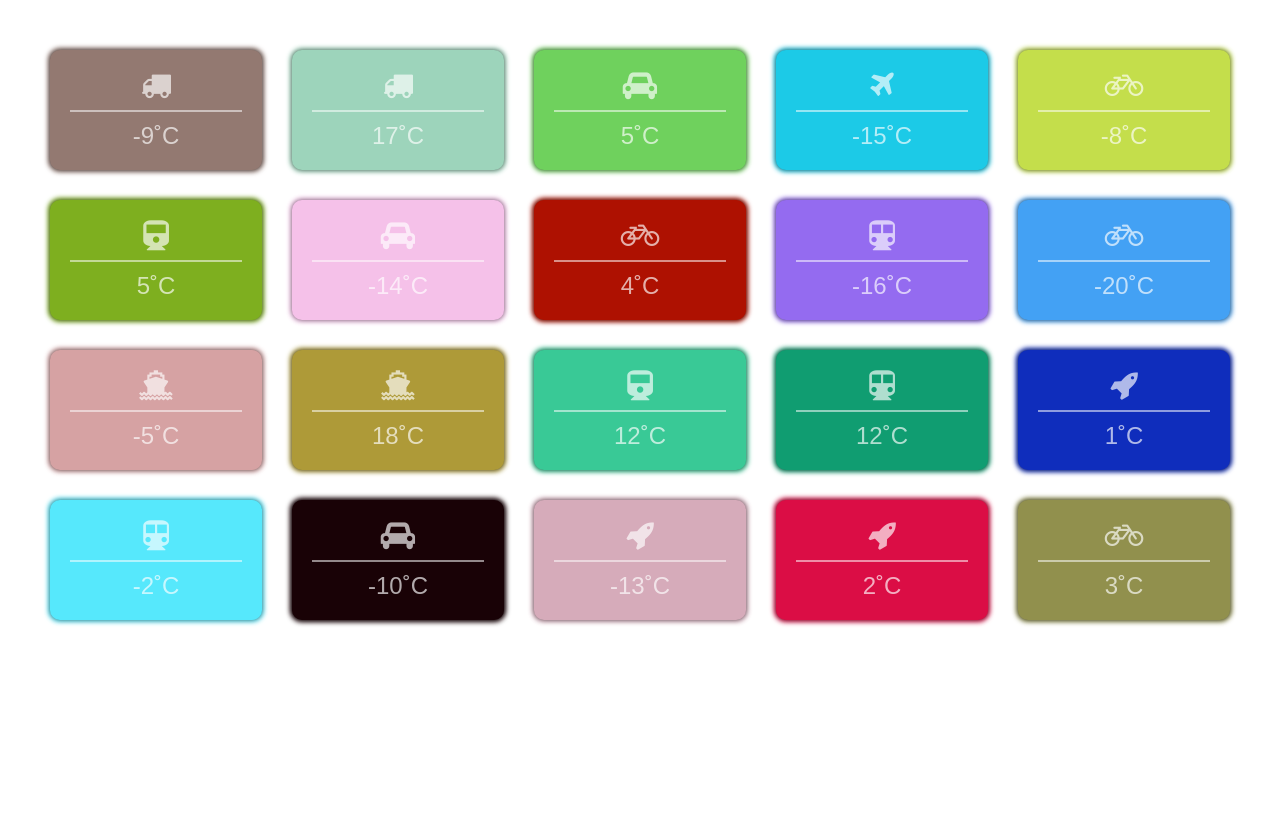
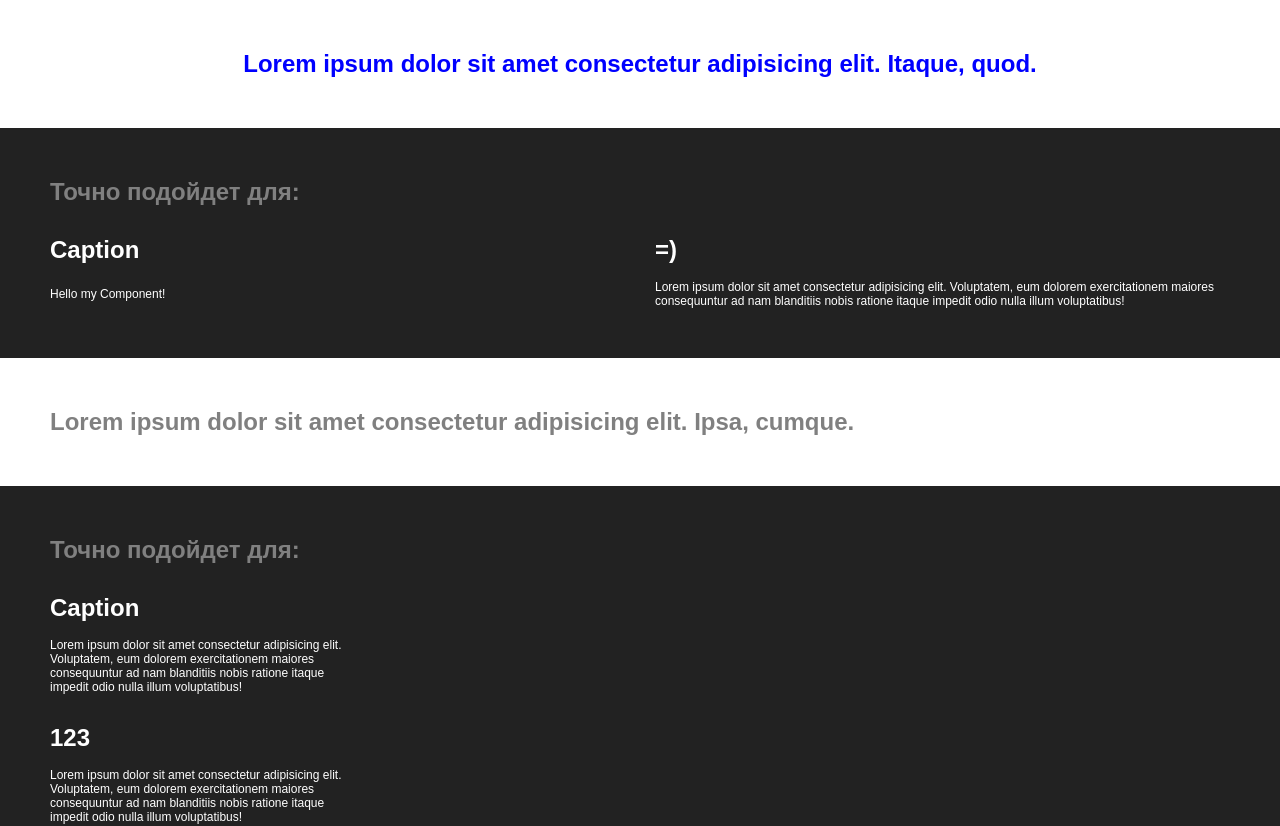
Before and after one commit to Lekso4ka/maxima-react, a React (Create React App) app: page / in a window 1280 px wide. Shown: the top 826 px of the page. Before the commit the page ends 800 px from the top, so only its background shows below. Built offline with nearby package versions, Linux system fonts and the light colour scheme.

Commit message:
Создание компонента с текстом TextBlock

```diff
--- a/src/App.jsx
+++ b/src/App.jsx
@@ -1,52 +1,39 @@
-import { getRGB, randNumber, getArray } from "./utils/functions"
+import { getArray } from "./utils/functions"
 
-const icons = [
-    "car",
-    "rocket",
-    "train",
-    "bicycle",
-    "truck",
-    "subway",
-    "plane",
-    "ship"
-];
-
-const Card = () => {
-    const color = getRGB();
-    const icon = icons[randNumber(icons.length)]
-    const st = {
-        backgroundColor: color,
-        boxShadow: `0 0 5px #0008, 0 0 5px 2px ${color}`
-    }
-    return <div className="weather-card" style={st}>
-        <i className={`fa fa-${icon}`} />
-        <hr />
-        <h3>{randNumber(20, -20)}˚C</h3>
-    </div>
-}
+import TestCard from "./components/TestCard/TestCard.jsx";
+import TextBlock from "./components/TextBlock/TextBlock";
 
 const App = () => {
-    // let n = 15;
-    // const arr = [];
-    // while(n--) {
-    //     arr.push(randNumber(5, 1));
-    // }
-    // console.log(arr);
 
-    // const newArr = [];
+    // const arr = getArray(20);
 
-    // for (let i = 0; i < arr.length; i++) {
-    //     newArr.push(<span key={i}>{arr[i]}</span>)
-    // }
-
-    const arr = getArray(20);
-
-    return <div className="weather-grid">
-       {/* {arr.map((item, index) => <span key={index}>{item}</span>)} */}
-       {/* {newArr} */}
-
-       {arr.map((item ,index) => <Card key={index}/>)}
-    </div>
+    return <>
+        <header></header>
+        <section className="banner">
+            <h1>Lorem ipsum dolor sit amet consectetur adipisicing elit. Itaque, quod.</h1>
+        </section>
+        <section className="second">
+            <h2>Точно подойдет для:</h2>
+            <div className="second__content">
+                <TextBlock
+                    name="Caption"
+                    text="Hello my Component!"
+                />
+                <TextBlock name="=)"/>
+            </div>
+        </section>
+        <section>
+            <h2>Lorem ipsum dolor sit amet consectetur adipisicing elit. Ipsa, cumque.</h2>
+        </section>
+        <section className="bottom">
+            <h2>Точно подойдет для:</h2>
+            <div className="bottom__content">
+                <TextBlock/>
+                <TextBlock name="123"/>
+                <TextBlock/>
+            </div>
+        </section>
+    </>
 }
 
 export default App;
--- /dev/null
+++ b/src/components/TestCard/TestCard.jsx
@@ -0,0 +1,28 @@
+import { getRGB, randNumber } from "../../utils/functions";
+
+const icons = [
+    "car",
+    "rocket",
+    "train",
+    "bicycle",
+    "truck",
+    "subway",
+    "plane",
+    "ship"
+];
+
+const Card = () => {
+    const color = getRGB();
+    const icon = icons[randNumber(icons.length)]
+    const st = {
+        backgroundColor: color,
+        boxShadow: `0 0 5px #0008, 0 0 5px 2px ${color}`
+    }
+    return <div className="weather-card" style={st}>
+        <i className={`fa fa-${icon}`} />
+        <hr />
+        <h3>{randNumber(20, -20)}˚C</h3>
+    </div>
+}
+
+export default Card;
--- /dev/null
+++ b/src/components/TextBlock/TextBlock.jsx
@@ -0,0 +1,19 @@
+import "./style.css";
+
+export default ({
+    name = "Caption",
+    text
+}) => {
+    return <div className="text-block">
+        <h3 className="text-block__caption">
+            {name}
+        </h3>
+        <p className="text-block__text">
+            {text
+                ? text
+                : "Lorem ipsum dolor sit amet consectetur adipisicing elit. Voluptatem, eum dolorem exercitationem maiores consequuntur ad nam blanditiis nobis ratione itaque impedit odio nulla illum voluptatibus!"
+            }
+            {/* {props.text && "Lorem ipsum dolor sit amet consectetur adipisicing elit. Voluptatem, eum dolorem exercitationem maiores consequuntur ad nam blanditiis nobis ratione itaque impedit odio nulla illum voluptatibus!"} */}
+        </p>
+    </div>
+}
--- /dev/null
+++ b/src/components/TextBlock/style.css
@@ -0,0 +1,10 @@
+.text-block {
+    display: grid;
+    gap: 16px;
+}
+.text-block__caption {
+    font-size: 24px;
+}
+.text-block__text {
+    font-size: 12px;
+}
--- a/src/index.css
+++ b/src/index.css
@@ -7,7 +7,7 @@ body {
 }
 #root {
   height: 100vh;
-  padding: 50px;
+  /* padding: 50px; */
 }
 #root>div {
   display: grid;
@@ -23,6 +23,10 @@ h1 {
   text-align: center;
   color: blue;
   margin: 0;
+}
+
+h2 {
+  color: gray;
 }
 
 .weather-card {
@@ -51,3 +55,28 @@ h1 {
   grid-template-columns: repeat(5, 1fr);
   align-content: flex-start;
 }
+
+.second__content {
+  margin-top: 30px;
+  display: grid;
+  grid-template-columns: repeat(2, 1fr);
+  gap: 30px;
+}
+
+h2:not(:last-child) {
+  margin-bottom: 30px;
+}
+
+section {
+  padding: 50px;
+}
+section:nth-of-type(2n) {
+  background-color: #222;
+  color: #fff;
+}
+
+.bottom__content {
+  display: grid;
+  grid-template-columns: 300px;
+  gap: 30px;
+}
```
